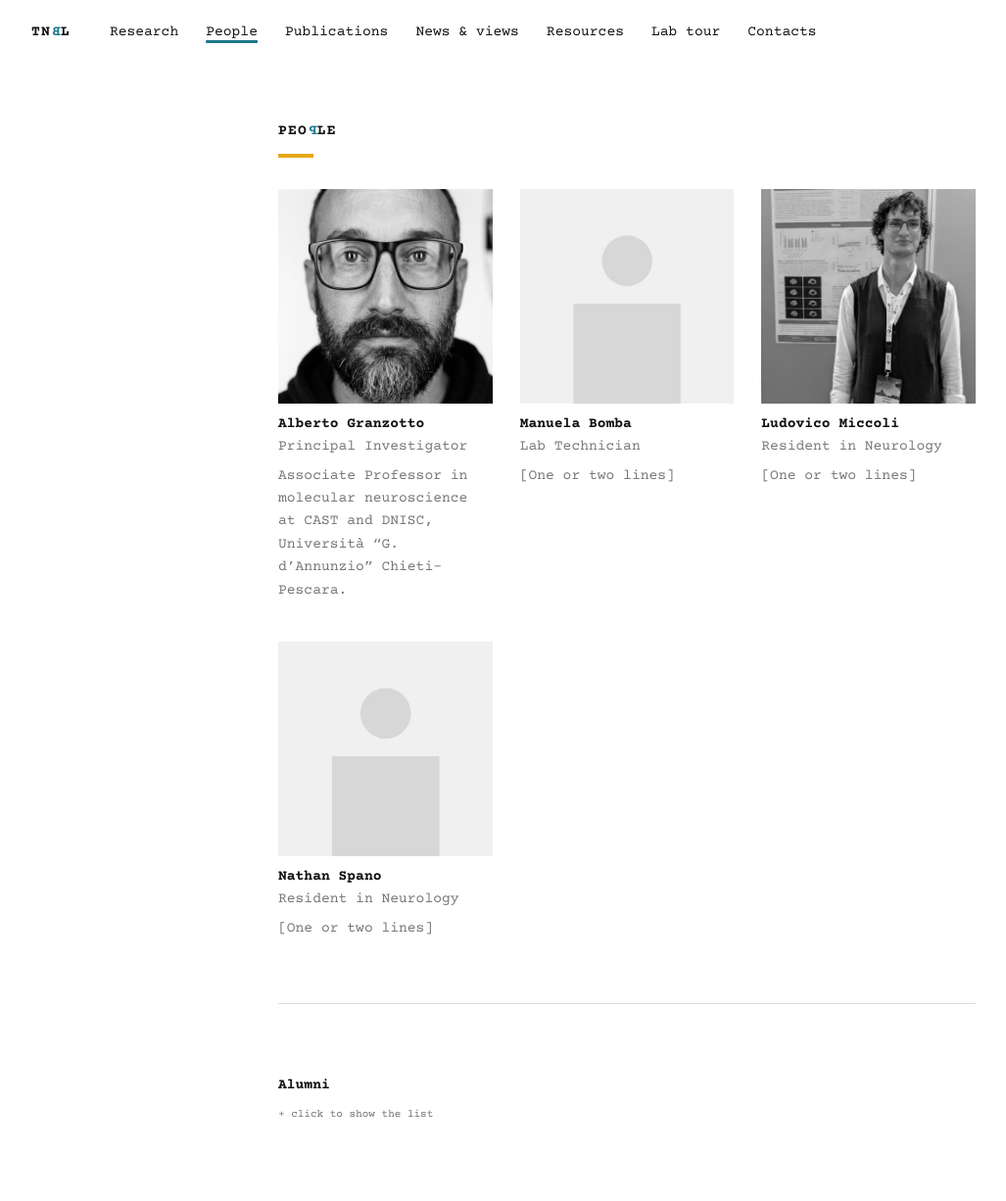
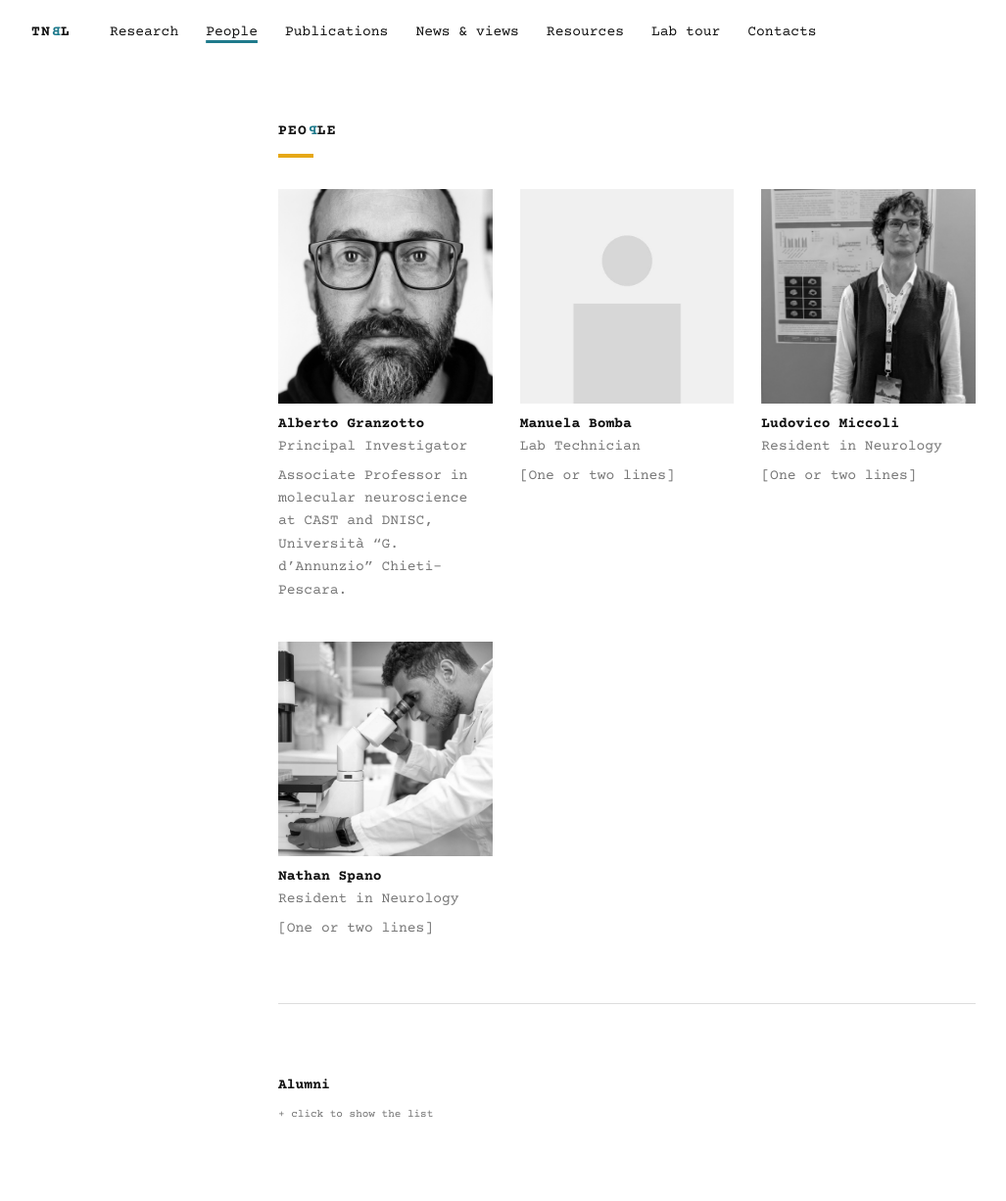
Before and after one commit to tnb-lab/tnb-lab.github.io, a Jekyll site: the page people.html, which Jekyll copies as it is, in a window 1280 px wide. Shown: the whole page at 98% size, without its empty margins (0-1027 px from the left). Built offline with Jekyll 4.4.1, drawn with Linux system fonts in a browser that asks for light colours.

Commit message:
Change image extension for Nathan Spano
Updated image file extension from .jpg to .JPG for consistency.

```diff
--- a/people.html
+++ b/people.html
@@ -52,7 +52,7 @@
         <p class="bio">[One or two lines]</p>
       </div>
       <div class="person">
-        <img src="images/person4.jpg" alt="Nathan Spano">
+        <img src="images/person4.JPG" alt="Nathan Spano">
         <p class="name">Nathan Spano</p>
         <p class="role">Resident in Neurology</p>
         <p class="bio">[One or two lines]</p>
```
